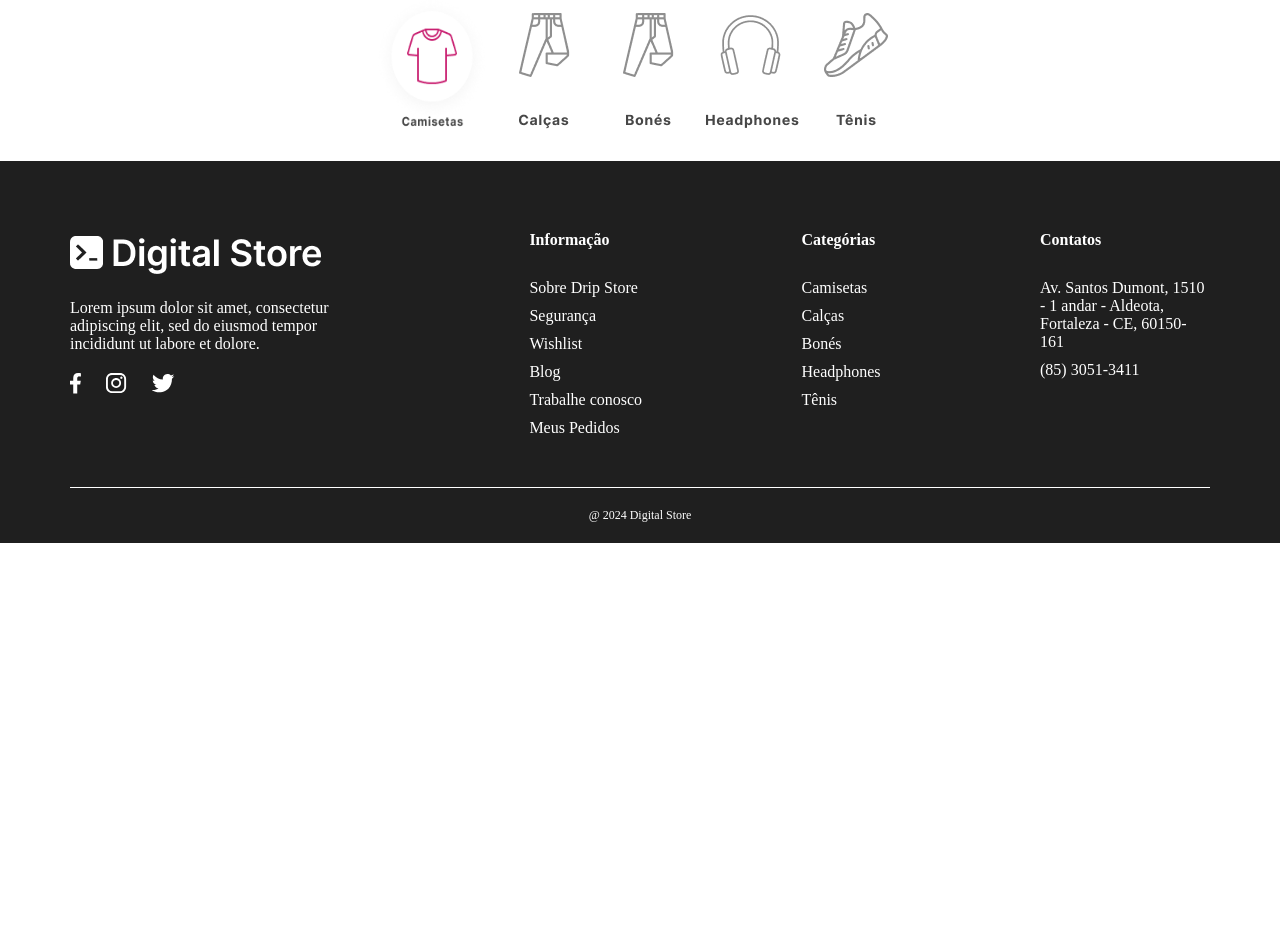
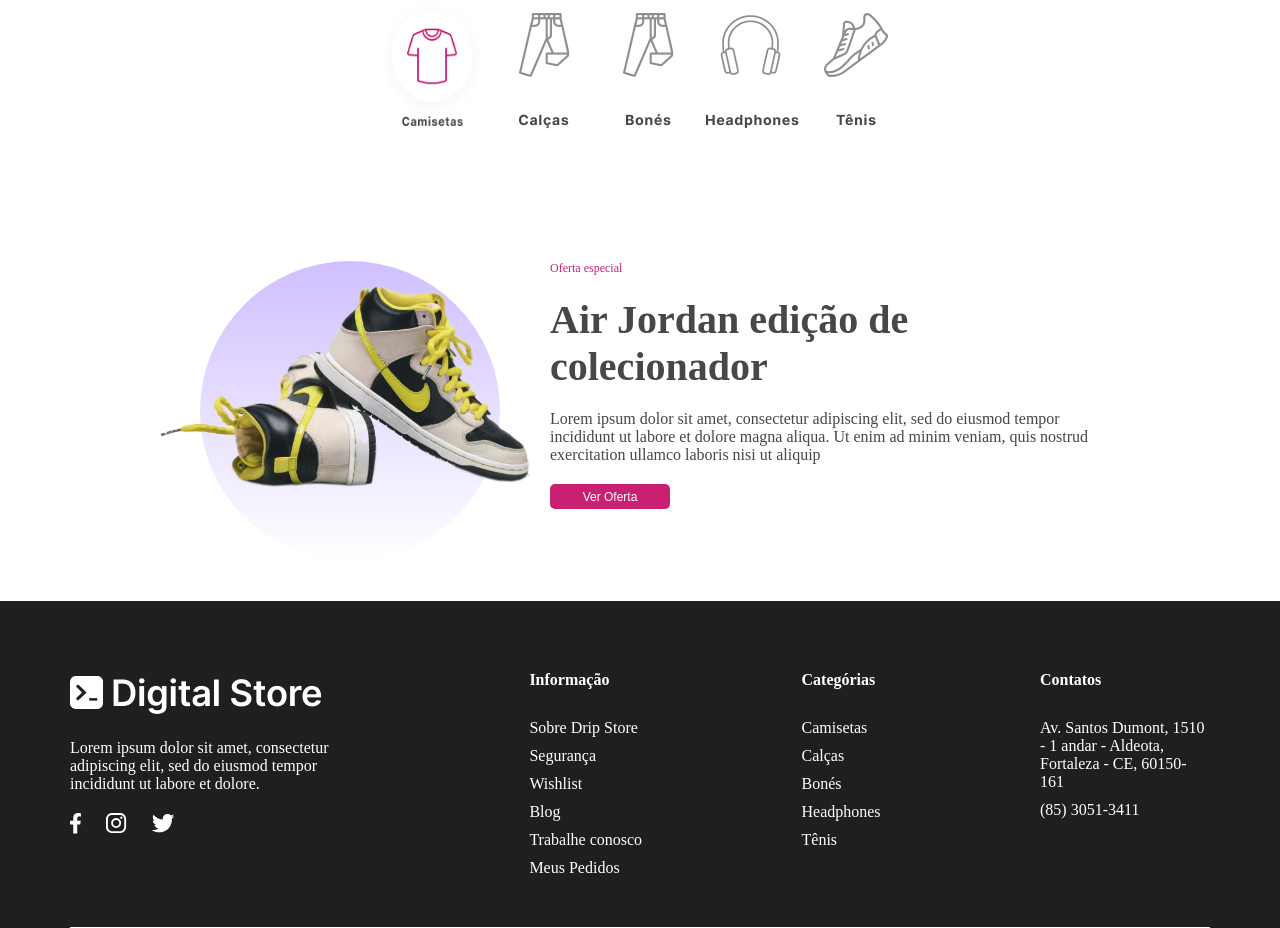
Before and after one commit to adryeldeev/GT-Desafio, a React (Vite) app: page / in a window 1280 px wide. Shown: the part 920-1848 px from the top of the page. Before the commit the page ends 1463 px from the top, so only its background shows below. Built offline with nearby package versions, Linux system fonts and the light colour scheme.

Commit message:
Alterei o padding do footer e adicionei o componente SpecialOffer no Home

```diff
--- a/src/Components/Section/Section.css
+++ b/src/Components/Section/Section.css
@@ -1,4 +1,4 @@
-.titulo{
+.titulo-colecoes-em-destatque {
     margin-top: 20px;
     width: 80%;
     display: flex;
--- a/src/Components/Section/Section.jsx
+++ b/src/Components/Section/Section.jsx
@@ -3,7 +3,7 @@ import './Section.css'
 const Section = () => {
     return (
         <>
-            <div className='titulo'>
+            <div className='titulo-colecoes-em-destatque'>
                 <h2 >Coleções em destaque</h2>
             </div>
 
--- a/src/Components/SpecialOffer/SpecialOffer.css
+++ b/src/Components/SpecialOffer/SpecialOffer.css
@@ -1,5 +1,6 @@
 .specialOffer {
-    padding: 20px;
+    padding: 100px;
+    margin-bottom: -120px;
 }
 
 
@@ -15,7 +16,7 @@
     gap: 20px;
 }
 
-.titulo{
+.titulo-oferta-especial{
     font-size: 12px;
     color: rgba(201, 32, 113, 1);
 }
@@ -46,7 +47,7 @@
     position: relative;
 }
 
-img {
+.img-sapato {
     width: 370px;
     transform: translate(-50% -50%);
     position: absolute;
@@ -54,7 +55,7 @@ img {
     left: 0px;
 }
 
-button {
+.botao-ver-oferta {
     width: 120px;
     height: 25px;
     font-size: 12px;
--- a/src/Components/SpecialOffer/SpecialOffer.jsx
+++ b/src/Components/SpecialOffer/SpecialOffer.jsx
@@ -8,15 +8,15 @@ const SpecialOffter = () => {
                     <div>
                         <div className='conteiner-circulo-imagem'>
                             <div className='circulo'></div>
-                            <img src="src\assets\sapatosAmarelos.png" alt="Sapatos Air Jodan" />
+                            <img className="img-sapato" src="src\assets\sapatosAmarelos.png" alt="Sapatos Air Jodan" />
                         </div>
                     </div>
                     <div className='texto'>
-                        <p className='titulo'>Oferta especial</p>
+                        <p className='titulo-oferta-especial'>Oferta especial</p>
                         <h3 className='subtitulo'>Air Jordan edição de
                             colecionador</h3>
                         <p className='texto-oferta'>Lorem ipsum dolor sit amet, consectetur adipiscing elit, sed do eiusmod tempor incididunt ut labore et dolore magna aliqua. Ut enim ad minim veniam, quis nostrud exercitation ullamco laboris nisi ut aliquip</p>
-                        <button>Ver Oferta</button>
+                        <button className='botao-ver-oferta'>Ver Oferta</button>
                     </div>
                 </div>
             </div>
--- a/src/Pages/HomePage/Home.jsx
+++ b/src/Pages/HomePage/Home.jsx
@@ -3,6 +3,7 @@ import './Home.css'
 import Slide from "../../Components/Slide/Slide";
 import Colecao from "../../Components/Colecao/Colecao";
 import Section from "../../Components/Section/Section";
+import SpecialOffter from "../../Components/SpecialOffer/SpecialOffer";
 
 const Home = () => {
   return (
@@ -10,6 +11,7 @@ const Home = () => {
       <Slide />
       <Section />
       <Colecao />
+      <SpecialOffter />
    </>
   );
 };
```
